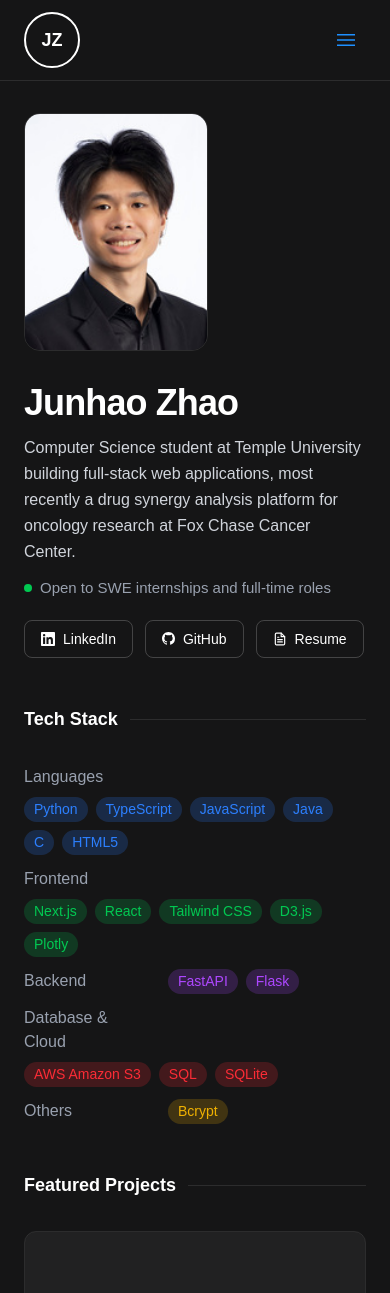
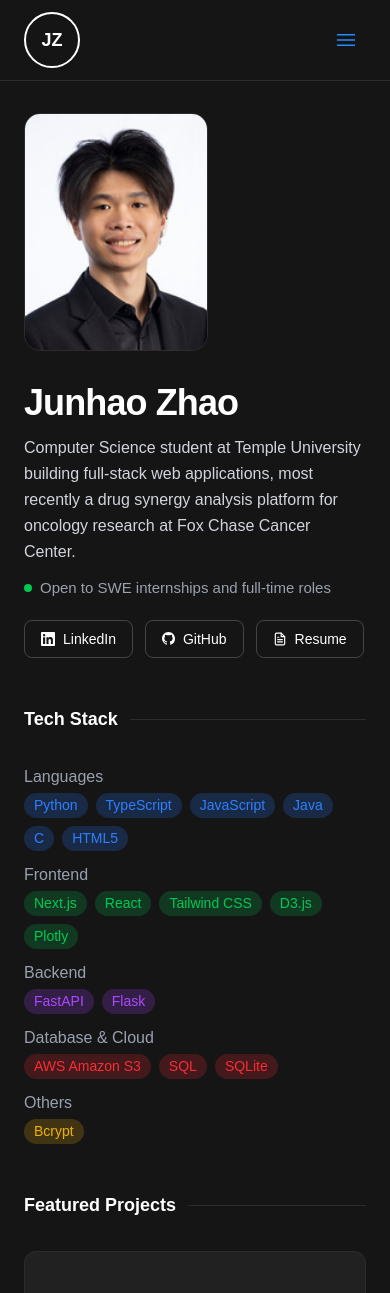
Before and after one commit to jzhao234/JunhaoZhao_Portfolio, a Next.js app: page / in a window 390 px wide. Shown: the top 1293 px of the page. Built offline with nearby package versions, Linux system fonts and the light colour scheme.

Commit message:
skill pills optimization for mobile.

```diff
--- a/src/app/page.tsx
+++ b/src/app/page.tsx
@@ -84,8 +84,8 @@ export default function Home() {
         <SectionLabel>Tech Stack</SectionLabel>
         <div className="space-y-3">
           {techStack.map(({ category, skills }) => (
-            <div key={category} className="flex flex-wrap items-baseline gap-x-4 gap-y-2">
-              <span className="text-[16px] text-gray-600 dark:text-gray-400 w-32 flex-shrink-0">
+            <div key={category} className="flex flex-col sm:flex-row sm:items-baseline gap-y-1 sm:gap-x-4">
+              <span className="text-[16px] text-gray-600 dark:text-gray-400 sm:w-32 sm:flex-shrink-0">
                 {category}
               </span>
               <div className="flex flex-wrap gap-2">
```
